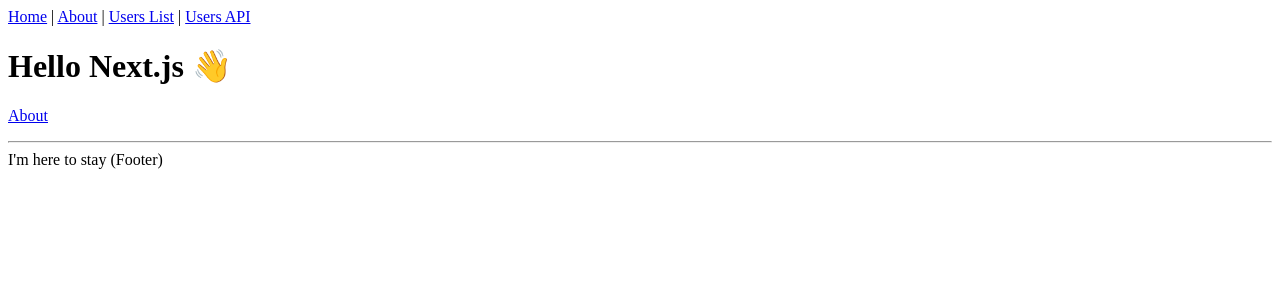
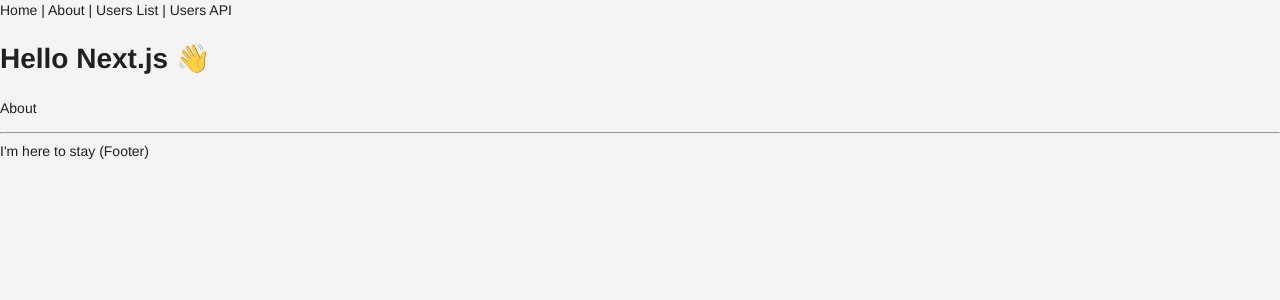
Before and after one commit to takumawatanabe-0920/next-sandbox, a Next.js app: page / in a window 1280 px wide. Shown: the top 300 px of the page. Built offline with nearby package versions, Linux system fonts and the light colour scheme.

Commit message:
setting material ui

```diff
--- a/src/pages/_app.tsx
+++ b/src/pages/_app.tsx
@@ -1,7 +1,22 @@
-import React from 'react'
+import React, { useEffect } from 'react'
+import type { AppProps } from 'next/app'
+import theme from 'src/styles/theme'
+import GlobalStyles from 'src/styles/GlobalStyles'
+import CssBaseline from '@material-ui/core/CssBaseline'
+import { MuiThemeProvider } from '@material-ui/core/styles'
 
-const MyApp = ({ Component, pageProps }) => {
-  return <Component {...pageProps} />
+const MyApp = ({ Component, pageProps }: AppProps) => {
+  useEffect(() => {
+    const jssStyles = document.querySelector('#jss-server-side')
+    jssStyles?.parentElement?.removeChild(jssStyles)
+  }, [])
+  return (
+    <MuiThemeProvider theme={theme}>
+      <CssBaseline />
+      <GlobalStyles />
+      <Component {...pageProps} />
+    </MuiThemeProvider>
+  )
 }
 
 export default MyApp
--- a/src/pages/_document.tsx
+++ b/src/pages/_document.tsx
@@ -1,9 +1,12 @@
-import { Html, Head, Main, NextScript } from 'next/document'
+import React from 'react'
+import Document, { Head, Html, Main, NextScript } from 'next/document'
+import { ServerStyleSheets } from '@material-ui/core/styles'
 
-const Document = () => {
+class MyDocument extends Document {
+  render() {
     return (
       <Html>
-      <Head />
+        <Head></Head>
         <body>
           <Main />
           <NextScript />
@@ -11,5 +14,26 @@
       </Html>
     )
   }
+}
 
-export default Document
+MyDocument.getInitialProps = async ctx => {
+  const sheets = new ServerStyleSheets()
+  const originalRenderPage = ctx.renderPage
+
+  ctx.renderPage = () =>
+    originalRenderPage({
+      enhanceApp: App => props => sheets.collect(<App {...props} />),
+    })
+
+  const initialProps = await Document.getInitialProps(ctx)
+
+  return {
+    ...initialProps,
+    styles: [
+      ...React.Children.toArray(initialProps.styles),
+      sheets.getStyleElement(),
+    ],
+  }
+}
+
+export default MyDocument
--- /dev/null
+++ b/src/styles/GlobalStyles.tsx
@@ -0,0 +1,47 @@
+import { withStyles } from '@material-ui/core'
+import { Theme } from '@material-ui/core/styles'
+
+type Styles = (theme: Theme) => object
+
+const styles: Styles = theme => ({
+  '@global': {
+    html: {
+      padding: 0,
+      margin: 0,
+      scrollBehavior: 'smooth',
+    },
+    body: {
+      padding: 0,
+      margin: 0,
+    },
+    a: {
+      color: 'inherit',
+      textDecoration: 'none',
+    },
+    '*': {
+      boxSizing: 'border-box',
+    },
+    '.container': {
+      width: '100%',
+      height: '100%',
+      paddingRight: theme.spacing(4),
+      paddingLeft: theme.spacing(4),
+      margin: 'auto',
+      [theme.breakpoints.up('sm')]: {
+        maxWidth: 540,
+      },
+      [theme.breakpoints.up('md')]: {
+        maxWidth: 720,
+      },
+      [theme.breakpoints.up('lg')]: {
+        maxWidth: 1170,
+      },
+    },
+  },
+})
+
+function GlobalStyles() {
+  return null
+}
+
+export default withStyles(styles, { withTheme: true })(GlobalStyles)
--- /dev/null
+++ b/src/styles/theme.ts
@@ -0,0 +1,93 @@
+import { createTheme, responsiveFontSizes } from '@material-ui/core'
+
+/* COLOR */
+const black = '#343a40'
+const white = '#F4F4F4'
+const background = '#F4F4F4'
+
+/* BREAKPOINTS */
+const xl = 1920
+const lg = 1280
+const md = 960
+const sm = 600
+const xs = 0
+
+/* SPACING */
+const spacing = 8
+
+/* FONT FAMILY */
+const fontFamily = [
+  'Poppins',
+  '"Helvetica Neue"',
+  'Arial',
+  'Noto Sans JP',
+  'sans-serif',
+  '"Apple Color Emoji"',
+  '"Segoe UI Emoji"',
+  '"Segoe UI Symbol"',
+]
+
+const theme = createTheme({
+  palette: {
+    primary: {
+      main: '#69D2E7',
+      light: '#B1E2EC',
+      dark: '#51A4B5',
+    },
+    secondary: {
+      main: '#FA6900',
+      light: '#FDAD0D',
+      dark: '#E3460B',
+    },
+    common: {
+      black: '#343a40',
+      white: '#F4F4F4',
+    },
+    info: {
+      main: '#005CAF',
+      light: '#0087FC',
+      dark: '#00437D',
+    },
+    success: {
+      main: '#00AA90',
+      light: '#00F7D2',
+      dark: '#007866',
+    },
+    warning: {
+      main: '#FFB11B',
+      light: '#FFDB0F',
+      dark: '#E8820E',
+    },
+    error: {
+      main: '#CB1B45',
+      light: '#D55B78',
+      dark: '#991433',
+    },
+    tonalOffset: 0.2,
+    background: {
+      default: background,
+    },
+  },
+  spacing: spacing,
+  breakpoints: {
+    values: {
+      xl,
+      lg,
+      md,
+      sm,
+      xs,
+    },
+  },
+  typography: {
+    fontFamily: fontFamily.join(','),
+  },
+  overrides: {
+    MuiToolbar: {
+      root: {
+        justifyContent: 'space-between',
+      },
+    },
+  },
+})
+
+export default responsiveFontSizes(theme)
```
Lines whose indentation alone changed are shown as unchanged.
